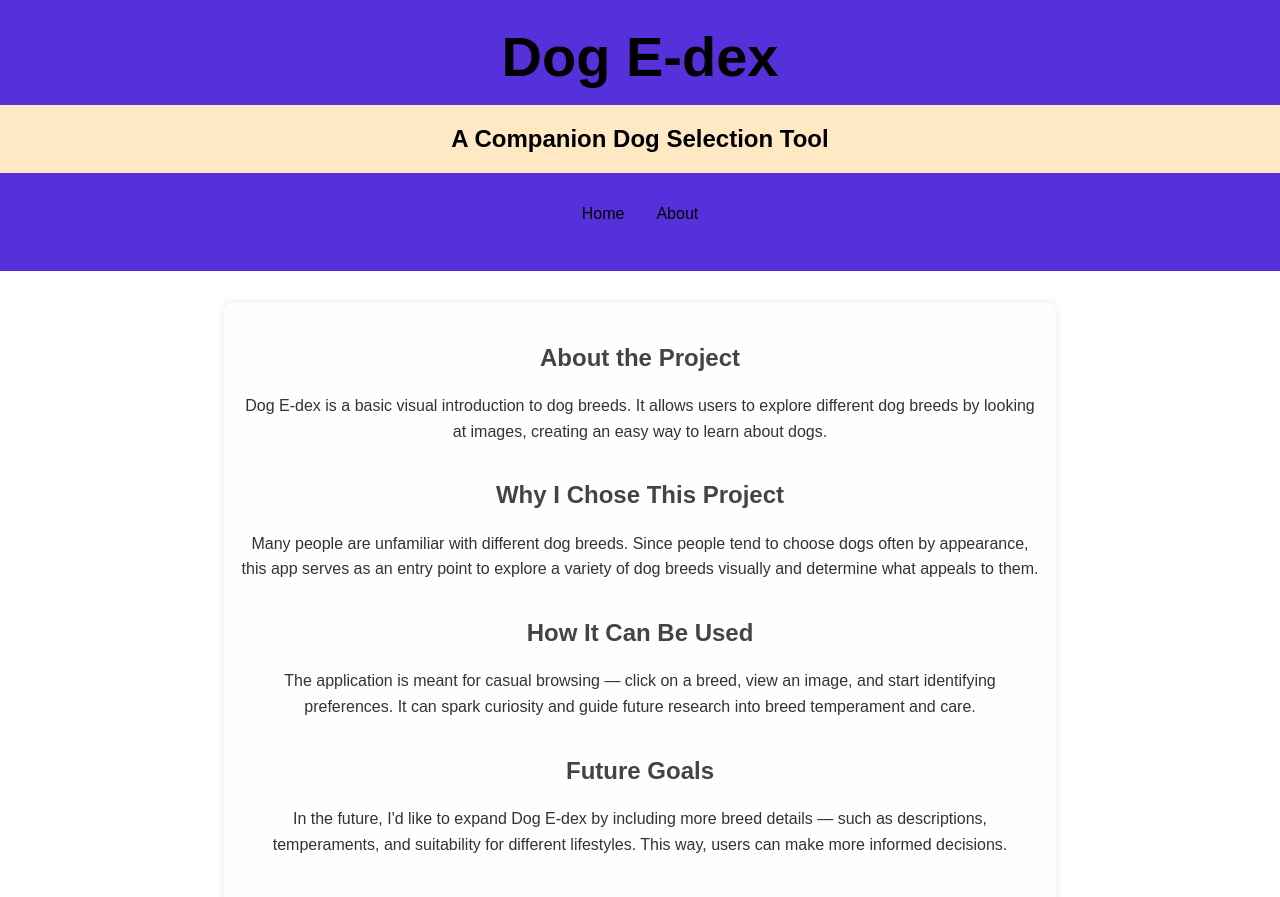
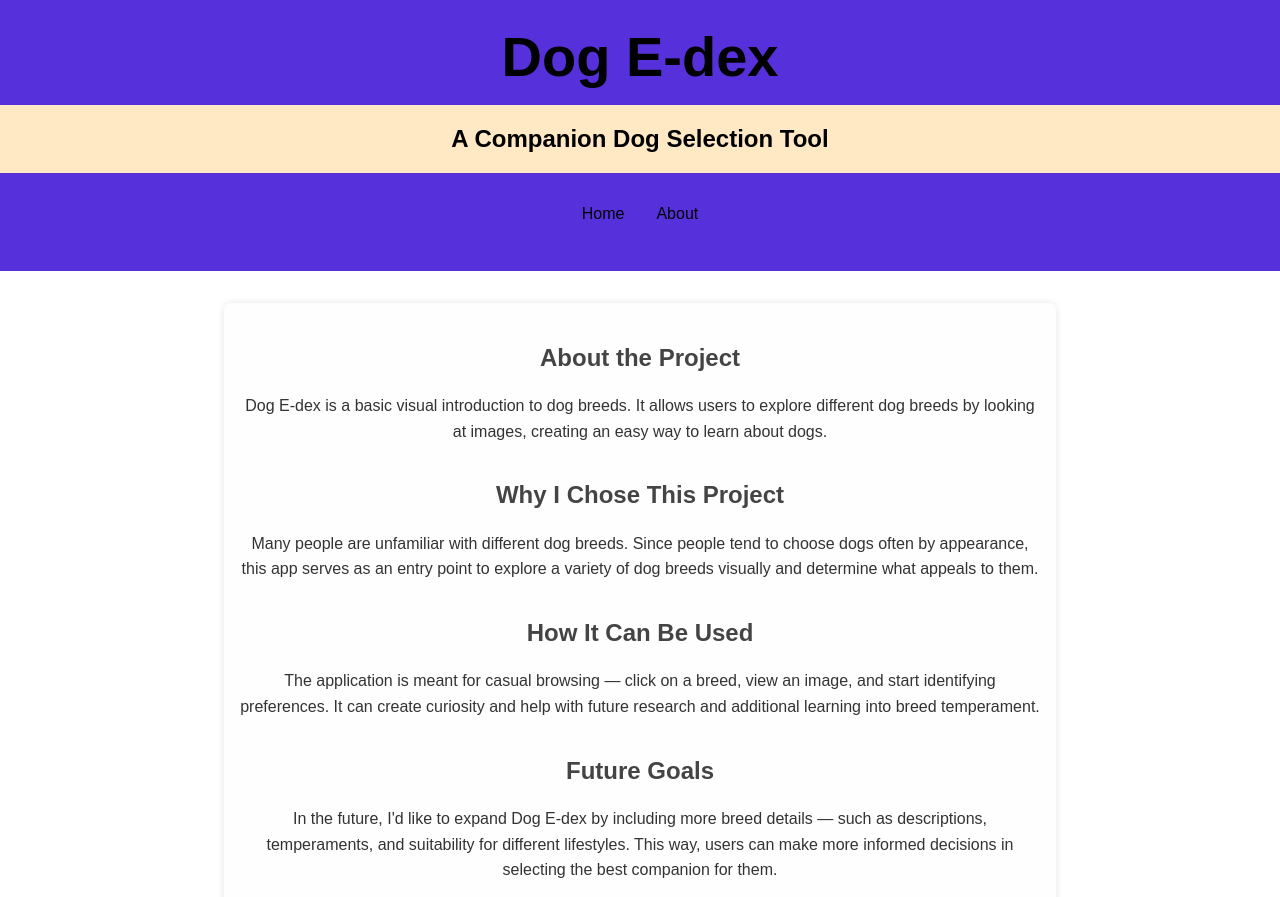
Before and after one commit to DaeGrodin/Dog-e-dex_Dog-Companion-Selection-Tool_Version-2, a website: page public/about.html in a window 1280 px wide. Shown: the top 897 px of the page. Drawn offline with Linux system fonts and the light colour scheme.

Commit message:
readjusted wording in about page

```diff
--- a/public/about.html
+++ b/public/about.html
@@ -47,7 +47,7 @@
       <h2>How It Can Be Used</h2>
       <p>
         The application is meant for casual browsing — click on a breed, view an image, and start identifying preferences.
-        It can spark curiosity and guide future research into breed temperament and care.
+        It can create curiosity and help with future research and additional learning into breed temperament.
       </p>
     </section>
 
@@ -55,7 +55,8 @@
       <h2>Future Goals</h2>
       <p>
         In the future, I'd like to expand Dog E-dex by including more breed details — such as descriptions, temperaments,
-        and suitability for different lifestyles. This way, users can make more informed decisions.
+        and suitability for different lifestyles. This way, users can make more informed decisions in selecting the best
+        companion for them.
       </p>
     </section>
 
```
